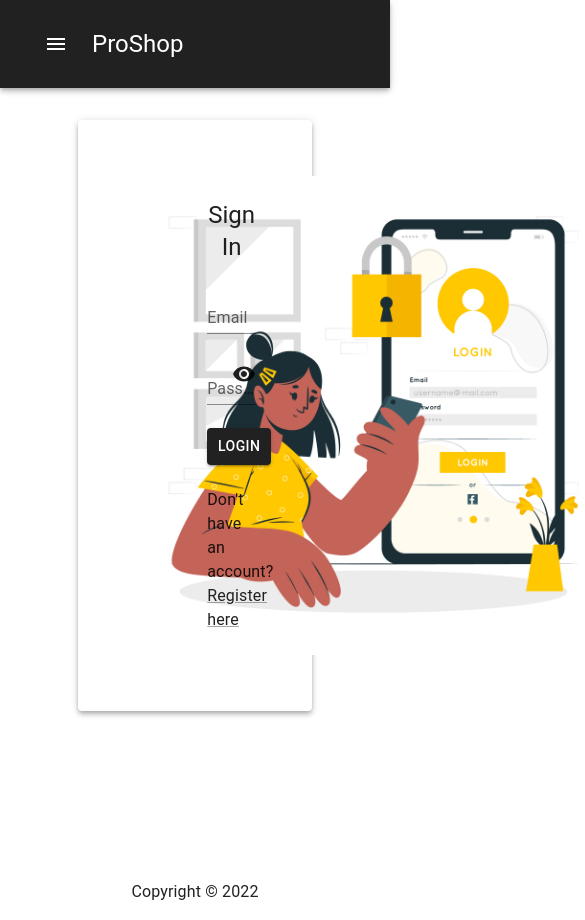
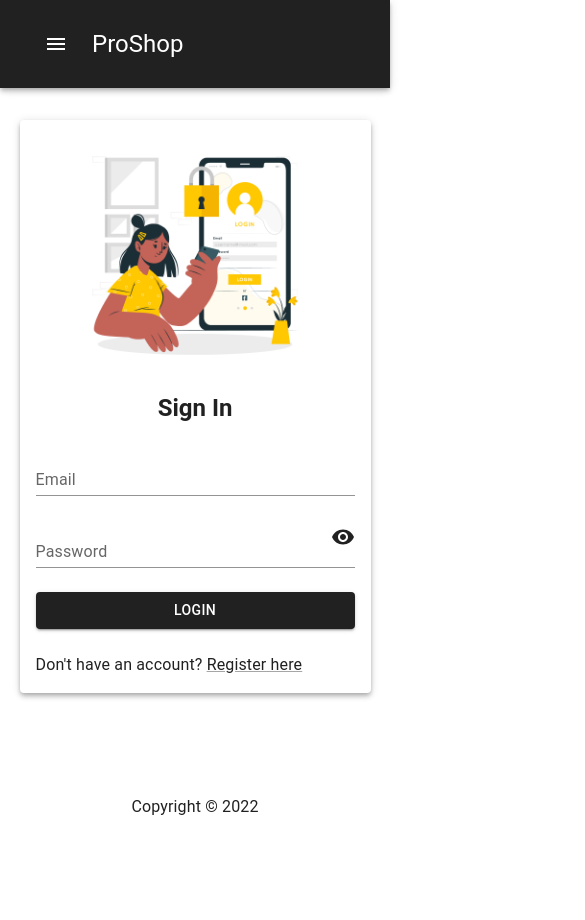
Before and after one commit to Vanshika-73/Proshop, a React (Vite) app: page /login in a window 390 px wide. Shown: the top 920 px of the page, 585 px wide, since content can reach past the window. After the commit the page ends 844 px from the top, so only its background shows below. Built offline with nearby package versions, Linux system fonts and the light colour scheme; no server answers.

Commit message:
Fix: responsiveness in login page (#23)

```diff
--- a/src/index.css
+++ b/src/index.css
@@ -1,5 +1,5 @@
 #body{
-  min-height: 90vh;
+  min-height: 80vh;
 }
 footer{
   margin: 1rem 0;
--- a/src/screens/Login.jsx
+++ b/src/screens/Login.jsx
@@ -38,21 +38,46 @@ function Login() {
             padding: 7,
             display: "flex",
             justifyContent: "space-between",
+
+            // Media queries for responsiveness
+            '@media (max-width: 768px)': {
+              width: "85vw", // Adjust the width for tablet screens
+              height: "60vh", // Adjust the height for tablet screens
+              padding: 3,    // Adjust the padding for tablet screens
+            },
+            '@media (max-width: 480px)': {
+              width: "90vw", // Further adjust the width for mobile screens
+              height: "auto", // Further adjust the height for mobile screens
+              padding: 2,    // Further adjust the padding for mobile screens
+              flexDirection: "column",
+              justifyContent: "center",
+            },
+
           }}
         >
-          <Box sx={{ height: "100%", width: "60%" }}>
-            <img src={login} alt="" style={{ height: "100%" }} />
+          <Box
+            sx={{
+              height: "100%",
+              width: "100%",
+
+              // Media query for responsiveness
+              '@media (max-width: 480px)': {
+                height: "15rem", // Adjust the height for mobile screens
+                width: "100%",    // Adjust the width for mobile screens
+              },
+            }}>
+            <img src={login} alt="" style={{ width: "100%", height: "100%", objectFit: "contain" }} />
           </Box>
           <Box
             sx={{
-              height: "100%",
-              width: "40%",
+              width: "100%",
               display: "flex",
               flexDirection: "column",
+              gap: "1.5rem",
               justifyContent: "space-evenly",
             }}
           >
-            <Typography sx={{ textAlign: "center" }} variant="h5">
+            <Typography sx={{ textAlign: "center", marginTop: "1rem", fontWeight: "bold" }} variant="h5">
               Sign In
             </Typography>
             {error && <Alert severity="error">{error}</Alert>}
```
